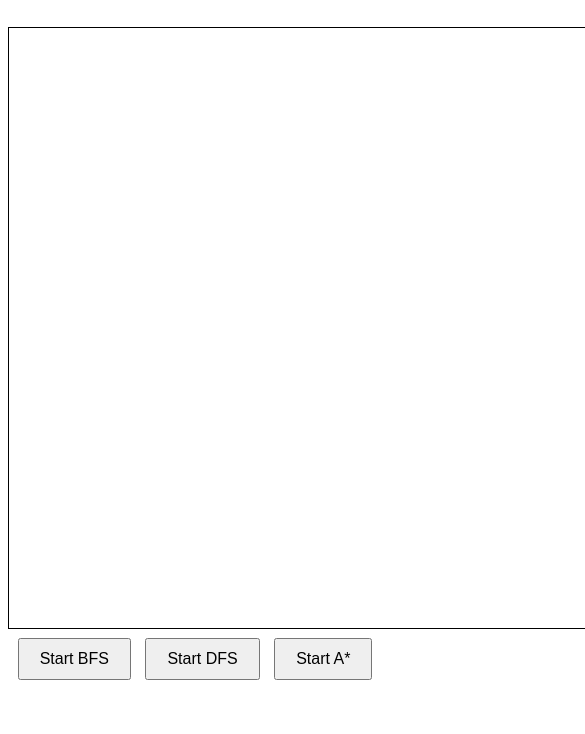
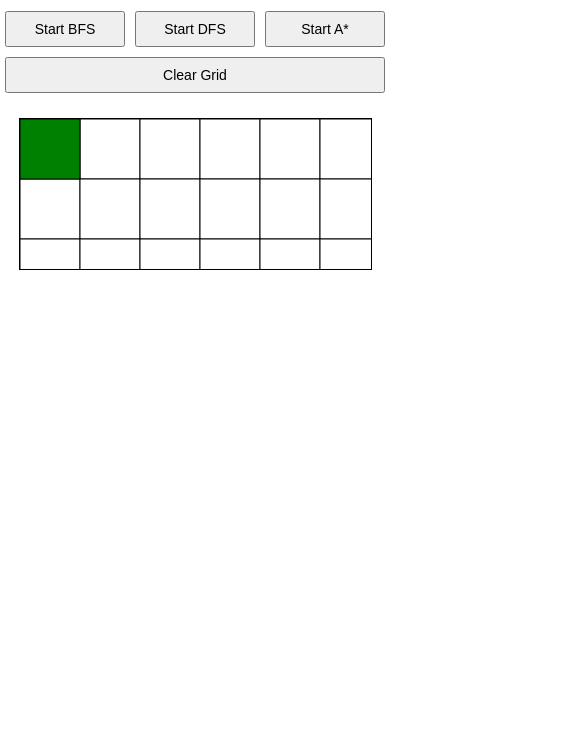
Before and after one commit to dionisioedu/ai-search-visualization, a website with bundled scripts: page index.html in a window 390 px wide. Shown: the part 110-844 px from the top of the page, 585 px wide, since content can reach past the window. Built offline with nearby package versions, Linux system fonts and the light colour scheme.

Commit message:
Buttons up and clear grid

```diff
--- a/index.html
+++ b/index.html
@@ -10,11 +10,14 @@
 </head>
 <body>
     <h1>AI Search Algorithms Visualization</h1>
-    <canvas id="visualizationCanvas" width="600" height="600"></canvas>
-    <div>
+    <div class="button-container">
       <button id="startBFS">Start BFS</button>
       <button id="startDFS">Start DFS</button>
       <button id="startAStar">Start A*</button>
+      <button id="clearGrid">Clear Grid</button>
+    </div>
+    <div class="canvas-container">
+      <canvas id="visualizationCanvas"></canvas>
     </div>
 </body>
 </html>
--- a/main.js
+++ b/main.js
@@ -4,6 +4,24 @@
 
 const canvas = document.getElementById("visualizationCanvas");
 const ctx = canvas.getContext("2d");
+
+function resizeCanvas() {
+    canvas.width = canvas.clientWidth;
+    canvas.height = canvas.clientHeight;
+    drawEmptyGrid(ctx);
+}
+
+function drawEmptyGrid(ctx) {
+    const rows = 10;
+    const cols = 10;
+    const grid = createGrid(rows, cols);
+    const start = [0, 0];
+    const goal = [9, 9];
+    drawGrid(ctx, grid, start, goal);
+}
+
+window.addEventListener("resize", resizeCanvas);
+resizeCanvas();
 
 document.getElementById("startBFS").addEventListener("click", () => {
   visualizeBFS(ctx);
@@ -16,3 +34,32 @@
 document.getElementById("startAStar").addEventListener("click", () => {
   visualizeAStar(ctx);
 });
+
+document.getElementById("clearGrid").addEventListener("click", () => {
+  drawEmptyGrid(ctx);
+});
+
+function createGrid(rows, cols) {
+    return Array.from({ length: rows }, () => Array(cols).fill(0));
+}
+
+function drawGrid(ctx, grid, start, goal) {
+    const cellSize = 60;
+    ctx.clearRect(0, 0, ctx.canvas.width, ctx.canvas.height);
+
+    for (let row = 0; row < grid.length; row++) {
+        for (let col = 0; col < grid[row].length; col++) {
+            drawCell(ctx, row, col, 'white');
+        }
+    }
+
+    drawCell(ctx, start[0], start[1], 'green');
+    drawCell(ctx, goal[0], goal[1], 'red');
+}
+
+function drawCell(ctx, row, col, color) {
+    const cellSize = 60;
+    ctx.fillStyle = color;
+    ctx.fillRect(col * cellSize, row * cellSize, cellSize, cellSize);
+    ctx.strokeRect(col * cellSize, row * cellSize, cellSize, cellSize);
+}
--- a/modules/astar.js
+++ b/modules/astar.js
@@ -18,6 +18,7 @@ export function visualizeAStar(ctx) {
 
     function aStar() {
         if (openSet.size === 0) {
+            drawEmptyGrid(ctx);
             return;
         }
 
@@ -91,3 +92,12 @@ function drawCell(ctx, row, col, color) {
     ctx.fillRect(col * cellSize, row * cellSize, cellSize, cellSize);
     ctx.strokeRect(col * cellSize, row * cellSize, cellSize, cellSize);
 }
+
+function drawEmptyGrid(ctx) {
+    const rows = 10;
+    const cols = 10;
+    const grid = createGrid(rows, cols);
+    const start = [0, 0];
+    const goal = [9, 9];
+    drawGrid(ctx, grid, start, goal);
+}
--- a/modules/bfs.js
+++ b/modules/bfs.js
@@ -18,6 +18,7 @@ export function visualizeBFS(ctx) {
 
     function bfs() {
         if (queue.length === 0) {
+            drawEmptyGrid(ctx);
             return;
         }
 
@@ -82,3 +83,12 @@ function drawCell(ctx, row, col, color) {
     ctx.fillRect(col * cellSize, row * cellSize, cellSize, cellSize);
     ctx.strokeRect(col * cellSize, row * cellSize, cellSize, cellSize);
 }
+
+function drawEmptyGrid(ctx) {
+    const rows = 10;
+    const cols = 10;
+    const grid = createGrid(rows, cols);
+    const start = [0, 0];
+    const goal = [9, 9];
+    drawGrid(ctx, grid, start, goal);
+}
--- a/modules/dfs.js
+++ b/modules/dfs.js
@@ -15,6 +15,7 @@ export function visualizeDFS(ctx) {
 
     function dfs() {
         if (stack.length === 0) {
+            drawEmptyGrid(ctx);
             return;
         }
 
@@ -73,3 +74,12 @@ function drawCell(ctx, row, col, color) {
     ctx.fillRect(col * cellSize, row * cellSize, cellSize, cellSize);
     ctx.strokeRect(col * cellSize, row * cellSize, cellSize, cellSize);
 }
+
+function drawEmptyGrid(ctx) {
+    const rows = 10;
+    const cols = 10;
+    const grid = createGrid(rows, cols);
+    const start = [0, 0];
+    const goal = [9, 9];
+    drawGrid(ctx, grid, start, goal);
+}
--- a/style.css
+++ b/style.css
@@ -2,10 +2,21 @@
 body {
     font-family: Arial, sans-serif;
     text-align: center;
+    margin: 0;
+    padding: 0;
+    display: flex;
+    flex-direction: column;
+    align-items: center;
   }
 
-  canvas {
-    border: 1px solid #000;
+  h1 {
+    margin: 20px 0;
+  }
+
+  .button-container {
+    display: flex;
+    justify-content: center;
+    flex-wrap: wrap;
     margin-top: 20px;
   }
 
@@ -13,4 +24,30 @@ body {
     margin: 5px;
     padding: 10px 20px;
     font-size: 16px;
+    flex: 1 1 100px;
   }
+
+  .canvas-container {
+    display: flex;
+    justify-content: center;
+    width: 100%;
+  }
+
+  canvas {
+    border: 1px solid #000;
+    margin-top: 20px;
+    width: 90%;
+    max-width: 600px;
+    height: auto;
+  }
+
+  @media (max-width: 600px) {
+    h1 {
+      font-size: 24px;
+    }
+
+    button {
+      font-size: 14px;
+      padding: 8px 16px;
+    }
+  }
```
